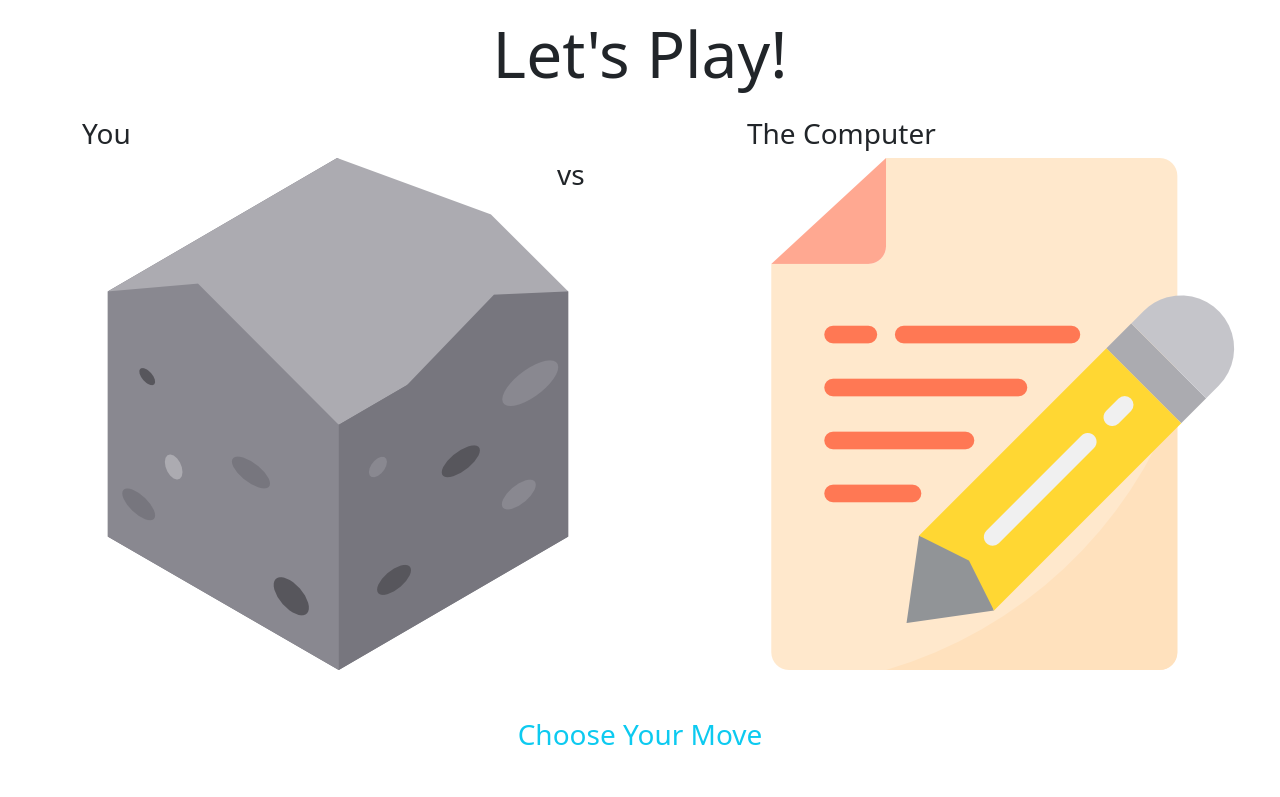
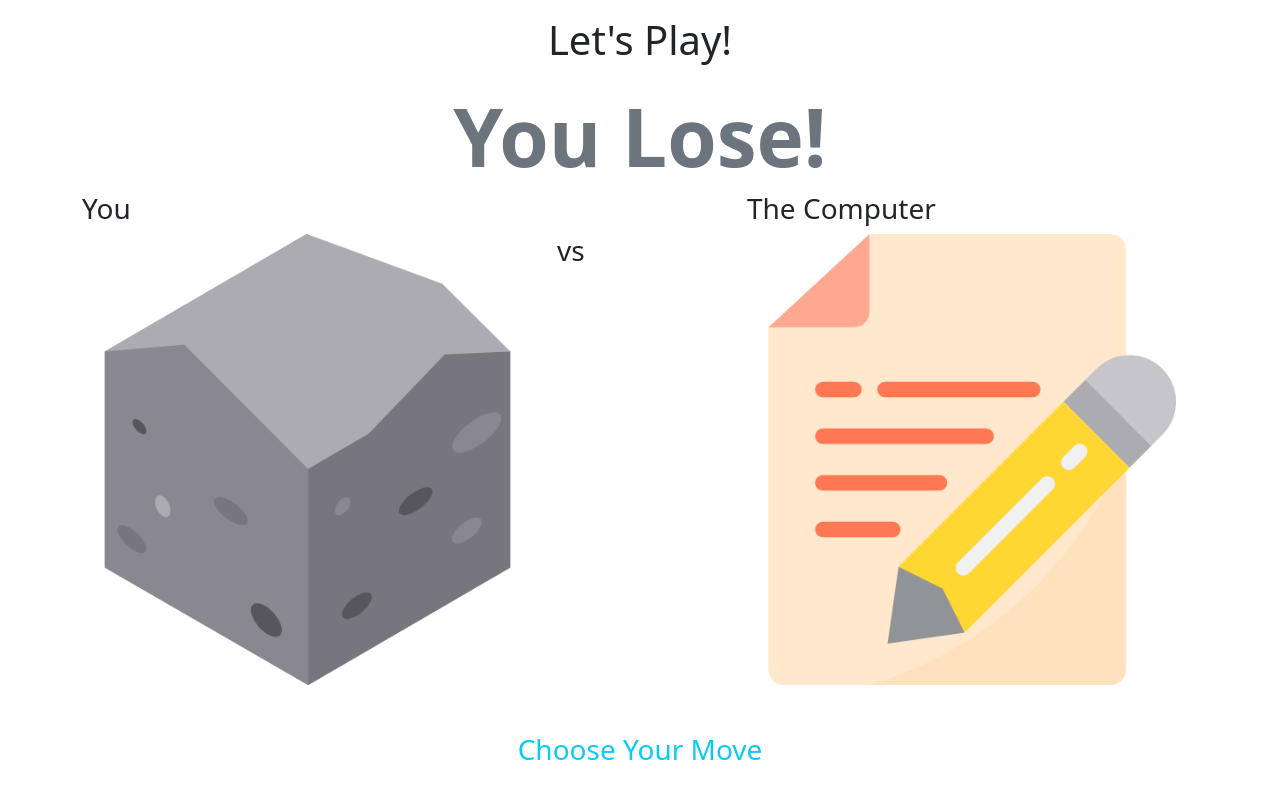
Before and after one commit to aprilharris/p2_rock-paper-scissors, a plain HTML site: page index.html in a window 1280 px wide. Both pictures are taken after a click on the picture 132 px from the left and 379 px from the top of the page. Shown: the top 797 px of the page. Drawn offline with nearby package versions, Linux system fonts and the light colour scheme.

Commit message:
improved console messages

```diff
--- a/index.html
+++ b/index.html
@@ -14,11 +14,11 @@
 </head>
 <body>
   <header>
-
+        <h1 class="text-center p-3">Let's Play!</h1>
   </header>
   <main class="container">
-        <h1 class="display-3 text-center p-3">Let's Play!</h1>
 
+   <h2 class="result fw-bold display-1 text-center text-secondary"> </h2>
     <div class="row game-labels">
       <div class="col-5">
         <h3>You</h3>
@@ -34,6 +34,7 @@
       <div class="col-5">
          <!--Placeholder Element for Player’s Choice-->
 <img id="playerChoice" src="">
+<!-- <img id="userChoice" src=""> -->
 
 
 
@@ -66,7 +67,7 @@
        <h1> 3 </h1>
       </div>
     </div>
-   <h2 class="result"> </h2>
+
   </main>
 
 
--- a/script.js
+++ b/script.js
@@ -1,19 +1,3 @@
-
-// RULES
-
-
-// Scissors cuts paper.
-// Paper covers rock.
-// Rock crushes lizard.
-// Lizard poisons Spock.
-// Spock smashes scissors.
-// Scissors decapitates lizard.
-// Lizard eats paper.
-// Paper disproves Spock.
-// Spock vaporizes rock.
-// Rock crushes scissors.
-
-
 //Loading up our images
 const rockImg = new Image();
 rockImg.src = 'rock.png';
@@ -27,19 +11,23 @@ scissorsImg.src = 'scissors.png';
 //Putting our images in an array
 const images = [rockImg, paperImg, scissorsImg];
 
+
+//function to generate the computer's choice
 function makeTheComputersChoice() {
   //create a function that returns a random number between 1-3
    let temp = Math.floor((Math.random()*3)+1);
    return temp;
 }
+// log the computer's choice to the console
+// console.log(`COMPUTER CHOICE: ${makeTheComputersChoice()}`);
 
-console.log(makeTheComputersChoice());
-
+// function to select and load the user's choice
 function checkResult(userChoice){
 
+// store the computer's choice in a variable
 let compChoice = makeTheComputersChoice();
 
-
+  // evaluate and compare the user's choice to computer's choice
   //the User Wins
   if((userChoice == 1 && compChoice == 3) || (userChoice == 2 && compChoice == 1) || (userChoice == 3 && compChoice == 2)) {
    $(".result").text("You Win!");
@@ -55,7 +43,9 @@ let compChoice = makeTheComputersChoice();
   }
 
 //let’s test it out
-  console.log(userChoice, compChoice);
+  console.log(`Did you win?`);
+  console.log(`Remember that ROCK=1, PAPER=2, SCISSOR=3\n`);
+  console.log(`USER CHOICE: ${userChoice}\nCOMPUTER CHOICE: ${compChoice}\n\n`);
    displayChoices(userChoice, compChoice);
 }
 
@@ -63,6 +53,8 @@ let compChoice = makeTheComputersChoice();
 
 function displayChoices(userChoice,computerChoice){
  $('#playerChoice').attr('src',((images[userChoice - 1]).src));
+  $('#playerChoice').addClass('img-fluid');
 
   $('#computerChoice').attr('src',((images[computerChoice - 1]).src));
+  $('#computerChoice').addClass('img-fluid');
 }
```
